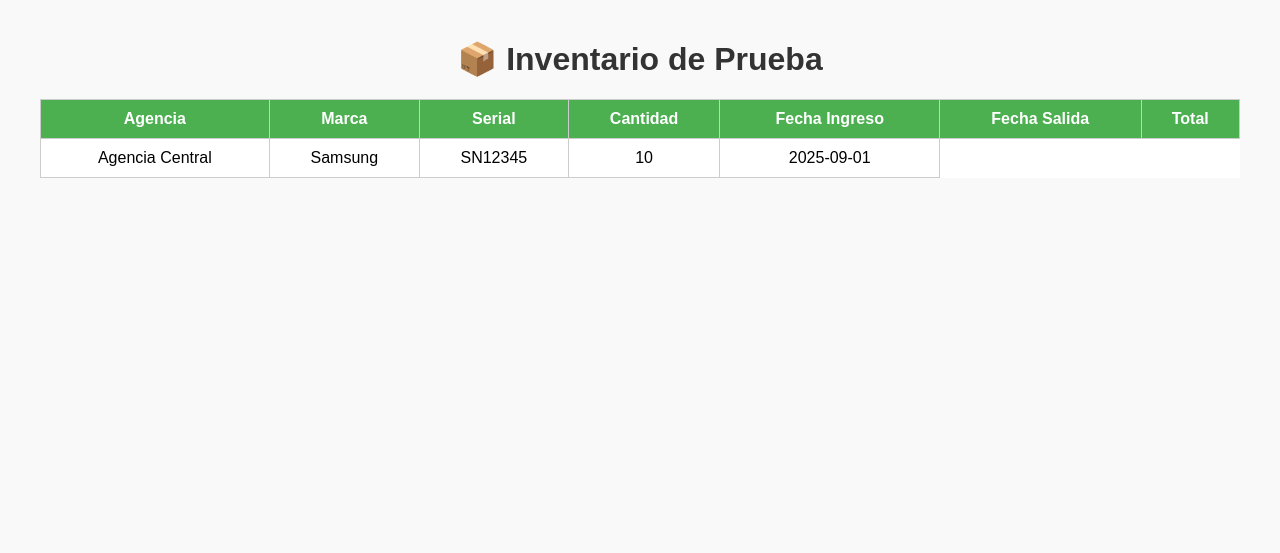
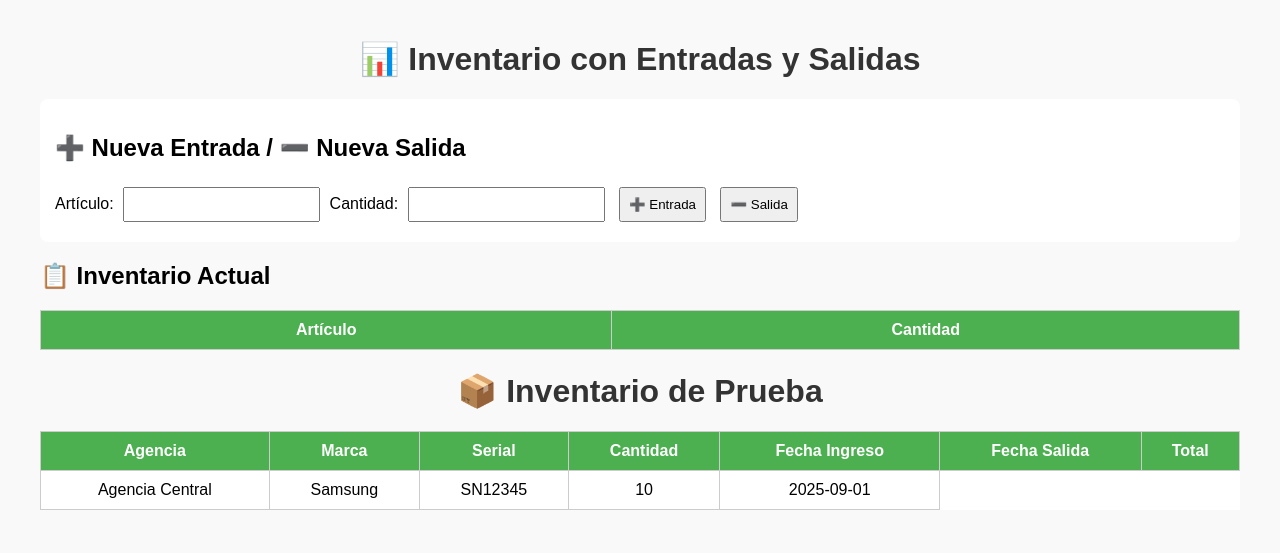
Before and after one commit to che190382/Inventario, a plain HTML site: page index.html in a window 1280 px wide. Drawn offline with Linux system fonts and the light colour scheme.

Commit message:
Update index.html

```diff
--- a/index.html
+++ b/index.html
@@ -1,4 +1,82 @@
 <!DOCTYPE html>
+
+<html lang="es">
+<head>
+  <meta charset="UTF-8">
+  <title>📦 Inventario</title>
+  <style>
+    body { font-family: Arial, sans-serif; margin: 20px; background: #f4f4f9; }
+    h1 { text-align: center; }
+    table { width: 100%; border-collapse: collapse; margin-top: 20px; background: #fff; }
+    th, td { padding: 10px; border: 1px solid #ccc; text-align: center; }
+    th { background: #eee; }
+    input, button { padding: 8px; margin: 5px; }
+    .form-section { margin: 20px 0; padding: 15px; background: #fff; border-radius: 8px; }
+  </style>
+</head>
+<body>
+  <h1>📊 Inventario con Entradas y Salidas</h1>
+
+  <div class="form-section">
+    <h2>➕ Nueva Entrada / ➖ Nueva Salida</h2>
+    <label>Artículo: <input type="text" id="item"></label>
+    <label>Cantidad: <input type="number" id="qty"></label>
+    <button onclick="addStock()">➕ Entrada</button>
+    <button onclick="removeStock()">➖ Salida</button>
+  </div>
+
+  <h2>📋 Inventario Actual</h2>
+  <table id="inventoryTable">
+    <thead>
+      <tr>
+        <th>Artículo</th>
+        <th>Cantidad</th>
+      </tr>
+    </thead>
+    <tbody></tbody>
+  </table>
+
+  <script>
+    // Cargar inventario de LocalStorage
+    let inventory = JSON.parse(localStorage.getItem("inventory")) || {};
+
+    function saveInventory() {
+      localStorage.setItem("inventory", JSON.stringify(inventory));
+      renderTable();
+    }
+
+    function addStock() {
+      const item = document.getElementById("item").value.trim();
+      const qty = parseInt(document.getElementById("qty").value);
+      if (!item || isNaN(qty) || qty <= 0) return alert("Ingrese datos válidos");
+      inventory[item] = (inventory[item] || 0) + qty;
+      saveInventory();
+    }
+
+    function removeStock() {
+      const item = document.getElementById("item").value.trim();
+      const qty = parseInt(document.getElementById("qty").value);
+      if (!item || isNaN(qty) || qty <= 0) return alert("Ingrese datos válidos");
+      if (!inventory[item] || inventory[item] < qty) return alert("No hay suficiente stock");
+      inventory[item] -= qty;
+      saveInventory();
+    }
+
+    function renderTable() {
+      const tbody = document.querySelector("#inventoryTable tbody");
+      tbody.innerHTML = "";
+      for (let [item, qty] of Object.entries(inventory)) {
+        const row = `<tr><td>${item}</td><td>${qty}</td></tr>`;
+        tbody.innerHTML += row;
+      }
+    }
+
+    // Render inicial
+    renderTable();
+  </script>
+</body>
+</html>
+
 <html lang="es">
 <head>
     <meta charset="UTF-8">
```
